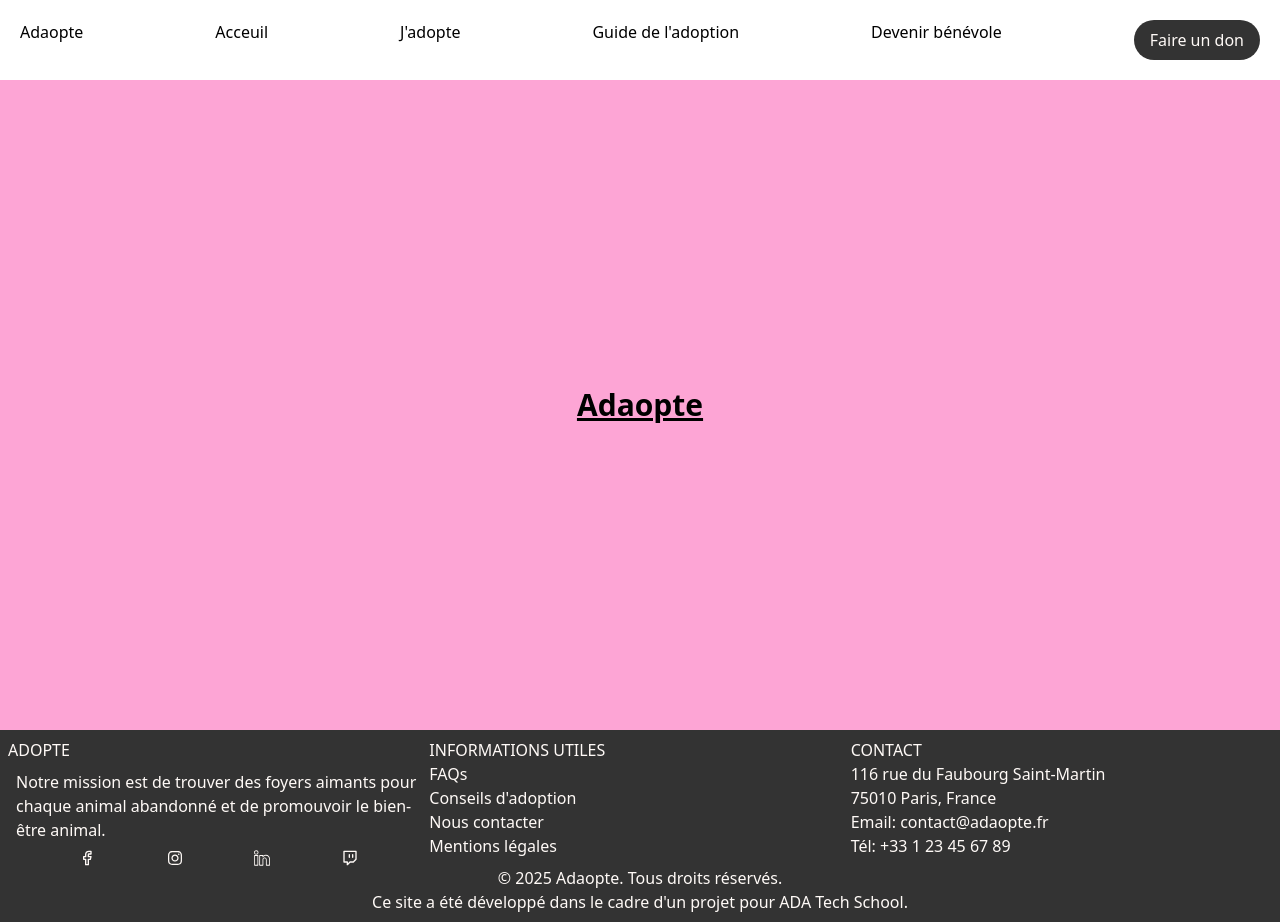
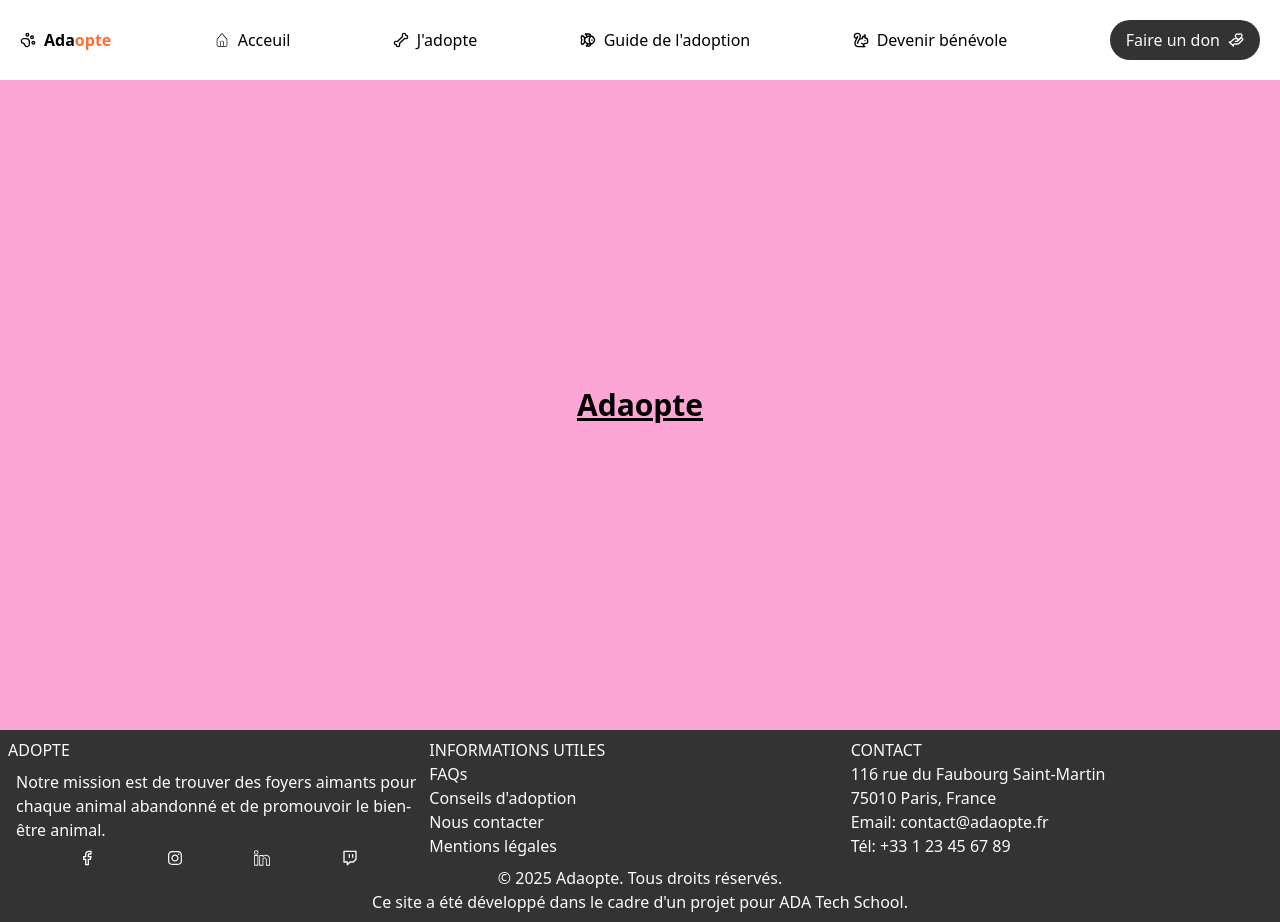
Before and after one commit to gaultierpatrice/adaopte, a React (Vite) app: page / in a window 1280 px wide. Built offline with nearby package versions, Linux system fonts and the light colour scheme.

Commit message:
navbar ok with icons and spacing
fix: misplacement in last button

```diff
--- a/src/components/Button.tsx
+++ b/src/components/Button.tsx
@@ -1,7 +1,6 @@
 // import type { ButtonProps } from "../types/types";
 
 interface ButtonProps extends React.ButtonHTMLAttributes<HTMLButtonElement> {
-  children: string;
   variant?: ButtonVariant;
   size?: ButtonSize;
 }
--- a/src/components/NavBar.tsx
+++ b/src/components/NavBar.tsx
@@ -1,18 +1,45 @@
 import Button from "./Button.tsx";
-
 import { NavLink } from "react-router-dom";
+import { CiHome } from "react-icons/ci";
+import {
+  LuBone,
+  LuFish,
+  LuSquirrel,
+  LuHandHeart,
+  LuPawPrint,
+} from "react-icons/lu";
 
 function NavBar() {
   return (
     <header className="flex flex-row justify-between p-5">
-      <h1>
-        Ada<span className="text-[--secondary-color]">opte</span>
+      <h1 className="flex items-center font-bold gap-2">
+        <span>
+          <LuPawPrint />
+        </span>
+        <span>
+          Ada<span className="text-(--secondary-color)">opte</span>
+        </span>
       </h1>
-      <NavLink to="/">Acceuil</NavLink>
-      <NavLink to="/listing">J'adopte</NavLink>
-      <a>Guide de l'adoption</a>
-      <a>Devenir bénévole</a>
-      <Button>Faire un don</Button>
+      <NavLink to="/" className="flex items-center gap-2">
+        <CiHome />
+        <span>Acceuil</span>
+      </NavLink>
+      <NavLink to="/listing" className="flex items-center gap-2">
+        <LuBone />
+        <span>J'adopte</span>
+      </NavLink>
+      <a className="flex items-center gap-2">
+        <LuFish />
+        <span>Guide de l'adoption</span>
+      </a>
+      <a className="flex items-center gap-2">
+        <LuSquirrel />
+        <span>Devenir bénévole</span>
+      </a>
+      <Button className="flex items-center gap-2">
+        <span>Faire un don</span>
+        <LuHandHeart />
+      </Button>
     </header>
   );
 }
```
